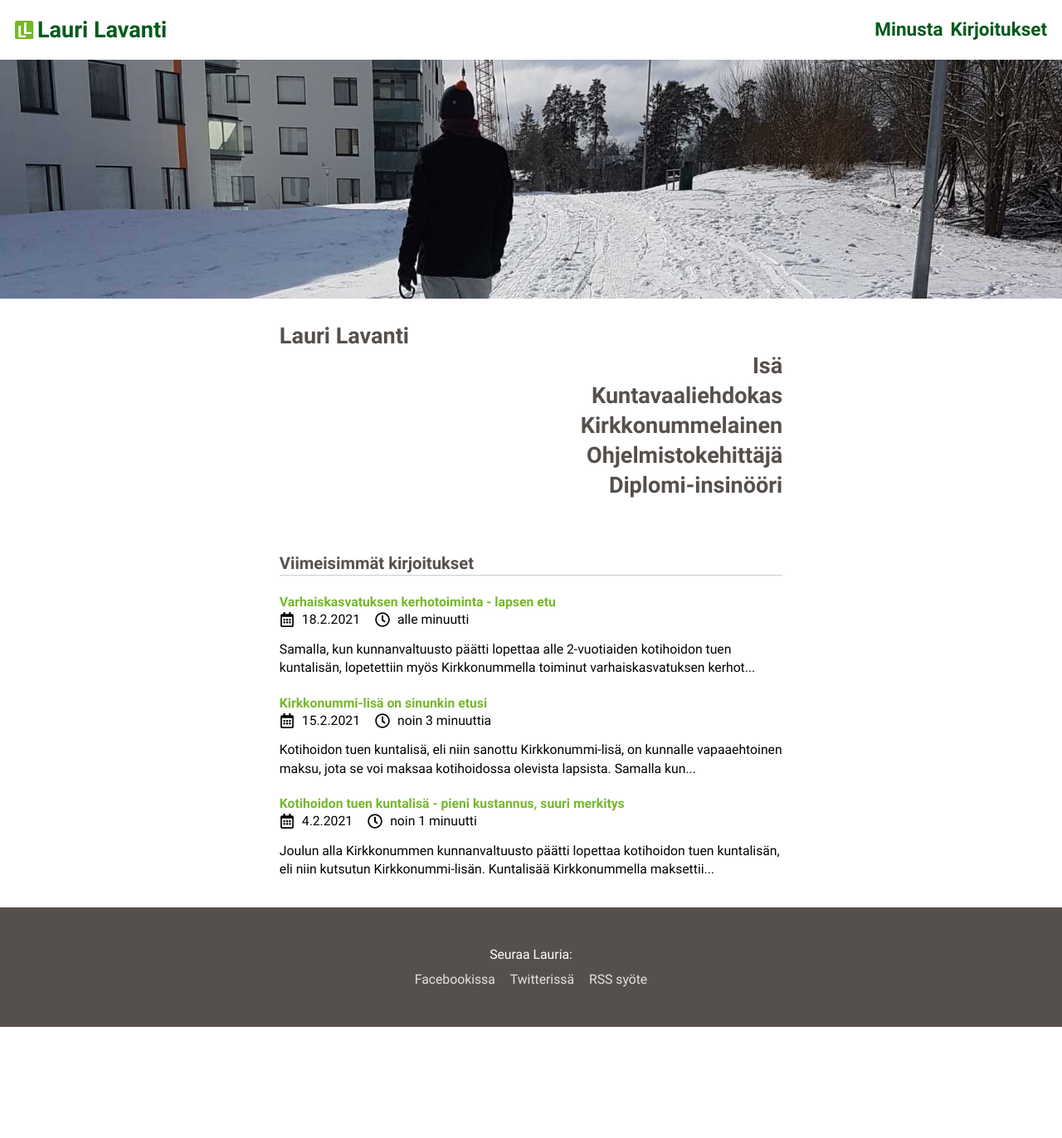
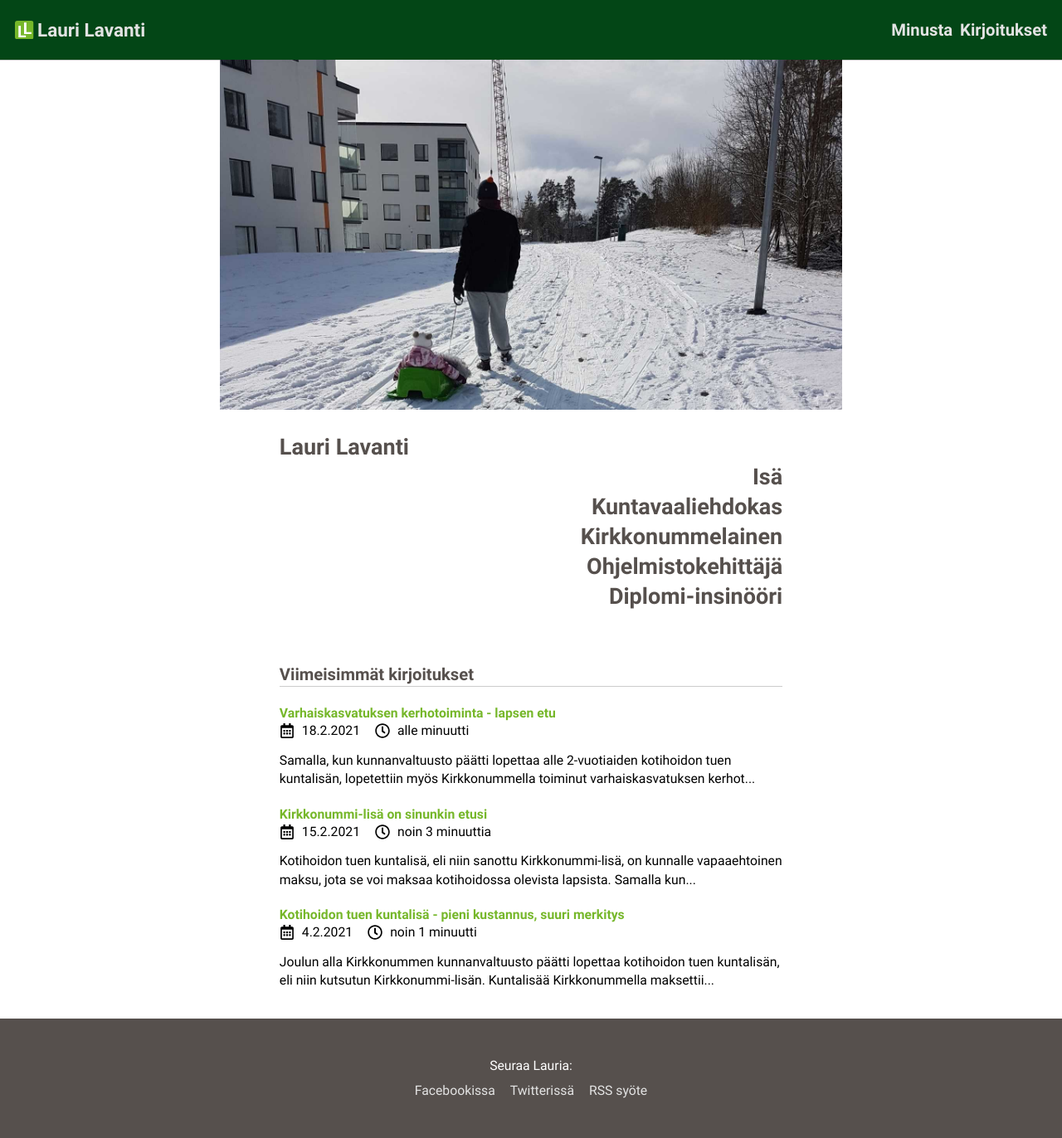
Before and after one commit to Lapanti/lapanti.github.io, a Jekyll site: the page built from index.html, in a window 1280 px wide. Shown: the whole page at 83% size. Built offline with Jekyll 4.4.1, drawn with Linux system fonts in a browser that asks for light colours; before the commit the page ends 1238 px from its top, so only the background shows below that.

Commit message:
update styles

```diff
--- a/_includes/styles.scss
+++ b/_includes/styles.scss
@@ -14,6 +14,7 @@
     --base-x2: 2rem;
     --base-x3: 3rem;
     --base-x4: 4rem;
+    --base-x6: 6rem;
     --base-x8: 8rem;
     --base-x16: 16rem;
 
@@ -165,6 +166,7 @@
             flex-direction: column;
             justify-content: center;
             box-shadow: var(--box-shadow);
+            background-color: #034616;
 
             nav {
                 display: flex;
@@ -176,12 +178,13 @@
                 a,
                 a:visited,
                 a:link {
-                    color: var(--nav-link-color);
+                    color: var(--light-grey);
                 }
 
                 a {
-                    font-size: var(--base-x1-25);
-                    font-weight: 700;
+                    font-size: var(--base-x1-125);
+                    line-Height: var(--base-x1-5);
+                    font-weight: 600;
                     &:active,
                     &:hover {
                         color: var(--accent-color);
@@ -204,8 +207,9 @@
                     }
 
                     span {
-                        font-size: var(--base-x1-5);
+                        font-size: var(--base-x1-25);
                         line-Height: var(--base-x1-5);
+                        margin-right: var(--base-x1);
                     }
                 }
 
@@ -227,23 +231,29 @@
             > * {
             grid-area: main;
             display: grid;
-            grid: 1fr / 1fr min(60ch, calc(100% - var(--base-x4))) 1fr;
-            column-gap: var(--base-x2);
+            grid: 1fr / 1fr var(--base-x2) min(60ch, calc(100% - var(--base-x4))) var(--base-x2) 1fr;
+
+            @media screen and (min-width: 700px) {
+                grid: 1fr / 1fr var(--base-x3) min(60ch, calc(100% - var(--base-x6))) var(--base-x3) 1fr;
+            }
+
+            @media screen and (min-width: 750px) {
+                grid: 1fr / 1fr var(--base-x4) min(60ch, calc(100% - var(--base-x8))) var(--base-x4) 1fr;
+            }
 
                 > * {
-                    grid-column: 2;
+                    grid-column: 3;
                 }
 
                 img,
                 figure {
                     width: 100%;
                     height: auto;
-                    grid-column: 1 / -1;
+                    grid-column: 2 / 5;
 
                     &.h {
                         margin-top: var(--negative-x1);
-                        object-fit: cover;
-                        height: var(--base-x16);
+                        background-color: var(--forest-green);
                     }
                 }
 
```
